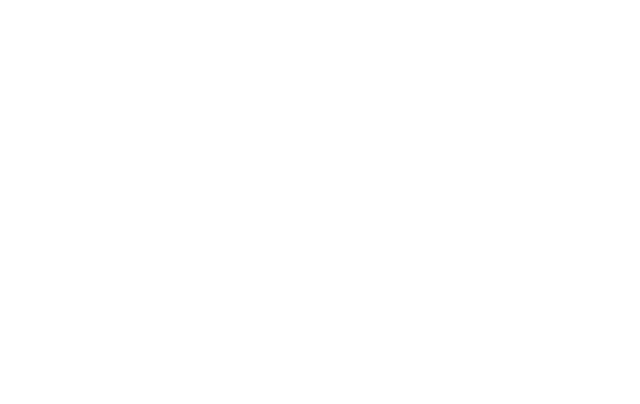
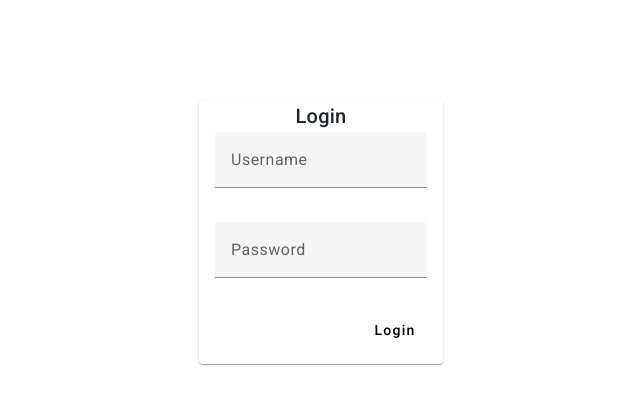
Before and after one commit to ejazsidhu/stc-assignment, an Angular app: page /auth/sign-in in a window 1280 px wide. Before the commit this address led to /. Shown: the top 404 px of the page, without its empty margins (319-959 px from the left). Built offline with nearby package versions, Linux system fonts and the light colour scheme.

Commit message:
login page added

```diff
--- a/angular.json
+++ b/angular.json
@@ -30,7 +30,7 @@
               "src/assets"
             ],
             "styles": [
-              "@angular/material/prebuilt-themes/pink-bluegrey.css",
+              "@angular/material/prebuilt-themes/deeppurple-amber.css",
               "src/styles.scss"
             ],
             "scripts": []
--- a/src/app/app.component.scss
+++ b/src/app/app.component.scss
@@ -0,0 +1,3 @@
+.bg-fill-color{
+    background-color: #f4f3e8 !important;
+}
--- a/src/app/auth/auth-routing.module.ts
+++ b/src/app/auth/auth-routing.module.ts
@@ -10,6 +10,10 @@
     path:'',
     redirectTo:'sign-in',
     pathMatch:'full'
+  },
+  {
+    path:'sign-in',
+    component:LoginComponent
   },
   {
     path:'admin',
--- a/src/app/auth/pages/admin/admin-base/admin-base.component.html
+++ b/src/app/auth/pages/admin/admin-base/admin-base.component.html
@@ -1,2 +1,4 @@
 <!-- <p>admin-base works!</p> -->
-<router-outlet></router-outlet>
+<div class="bg-fill-color">
+    <router-outlet></router-outlet>
+</div>
--- a/src/app/auth/pages/login/login.component.html
+++ b/src/app/auth/pages/login/login.component.html
@@ -1 +1,27 @@
-<p>login works!</p>
+<mat-card>
+  <mat-card-title>Login</mat-card-title>
+<mat-card-content>
+<form [formGroup]="form" (ngSubmit)="submit()">
+<p>
+  <mat-form-field>
+    <input type="text" matInput placeholder="Username" formControlName="username">
+  </mat-form-field>
+</p>
+
+<p>
+  <mat-form-field>
+    <input type="password" matInput placeholder="Password" formControlName="password">
+  </mat-form-field>
+</p>
+
+<p *ngIf="error" class="error">
+  {{ error }}
+</p>
+
+<div class="button">
+  <button type="submit" mat-button>Login</button>
+</div>
+
+</form>
+</mat-card-content>
+</mat-card>
--- a/src/app/auth/pages/login/login.component.scss
+++ b/src/app/auth/pages/login/login.component.scss
@@ -0,0 +1,28 @@
+:host {
+    display: flex;
+    justify-content: center;
+    margin: 100px 0px;
+  }
+
+  .mat-form-field {
+    width: 100%;
+    min-width: 300px;
+  }
+
+  mat-card-title,
+  mat-card-content {
+    display: flex;
+    justify-content: center;
+  }
+
+  .error {
+    padding: 16px;
+    width: 300px;
+    color: white;
+    background-color: red;
+  }
+
+  .button {
+    display: flex;
+    justify-content: flex-end;
+  }
--- a/src/app/auth/pages/login/login.component.ts
+++ b/src/app/auth/pages/login/login.component.ts
@@ -1,4 +1,5 @@
 import { Component } from '@angular/core';
+import { FormControl, FormGroup } from '@angular/forms';
 
 @Component({
   selector: 'app-login',
@@ -7,4 +8,15 @@
 })
 export class LoginComponent {
 
+  error:boolean= false;
+  form: FormGroup = new FormGroup({
+    username: new FormControl(''),
+    password: new FormControl(''),
+  });
+
+  submit() {
+    if (this.form.valid) {
+      console.log(this.form.value);
+    }
+  }
 }
```
Also changed, not shown: src/app/auth/auth.module.ts (+5 -2 lines), src/app/modules/material-core/material-core.module.ts (+17 -2 lines).
